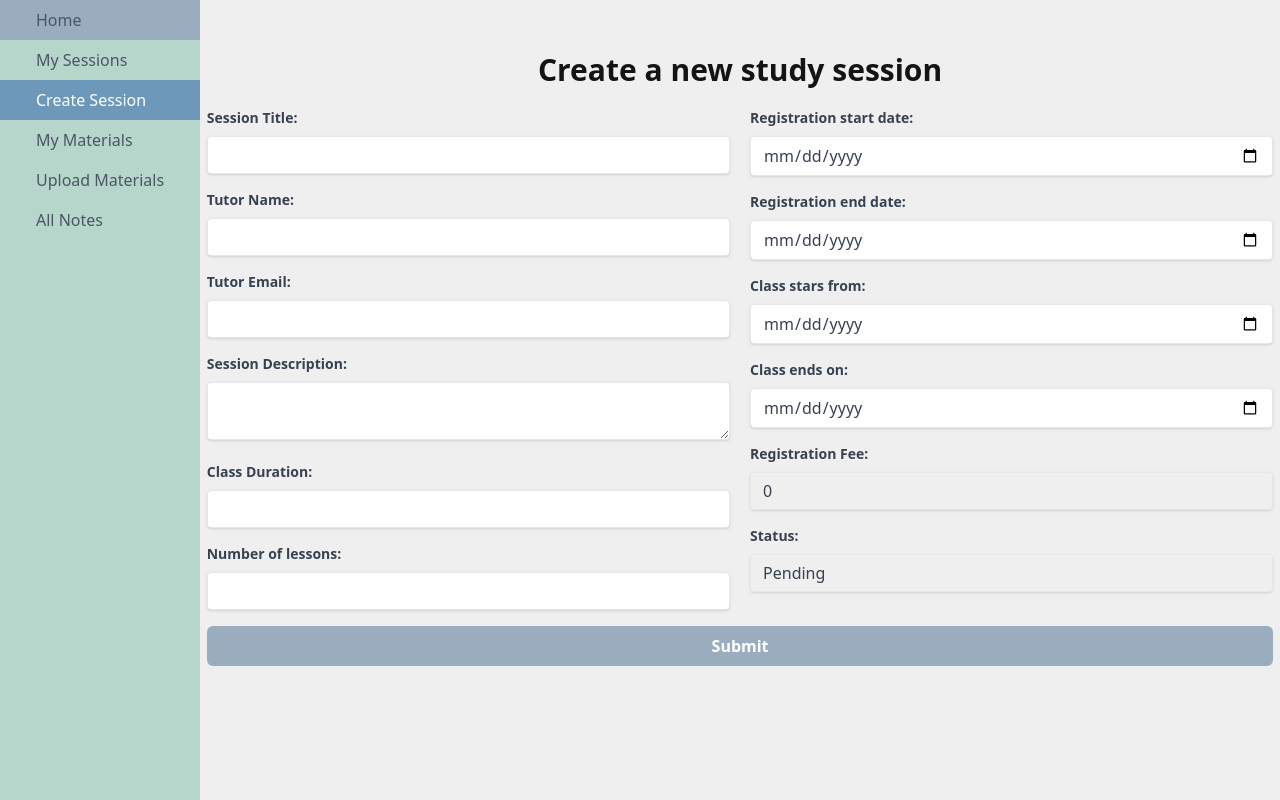
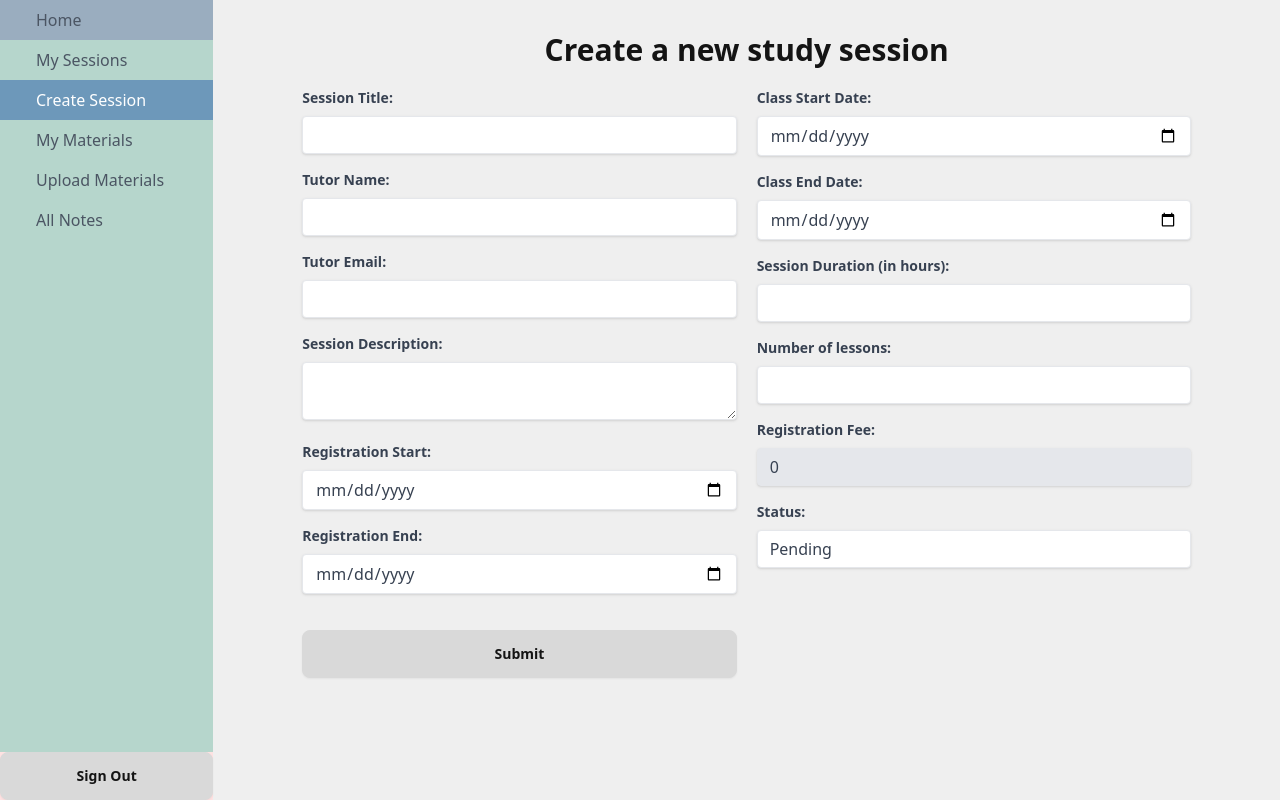
Before and after one commit to KaziSamiUllah/StudyCircle-Client, a React (Vite) app: page /dashboard/createSession in a window 1280 px wide. Built offline with nearby package versions, Linux system fonts and the light colour scheme; no server answers.

Commit message:
added logout button in dashboard

```diff
--- a/package.json
+++ b/package.json
@@ -10,6 +10,7 @@
     "preview": "vite preview"
   },
   "dependencies": {
+    "@tanstack/react-query": "^5.40.0",
     "axios": "^1.7.2",
     "firebase": "^10.12.2",
     "localforage": "^1.10.0",
@@ -19,7 +20,8 @@
     "react-hook-form": "^7.51.5",
     "react-icons": "^5.2.1",
     "react-router-dom": "^6.23.1",
-    "sort-by": "^1.2.0"
+    "sort-by": "^1.2.0",
+    "sweetalert2": "^11.11.0"
   },
   "devDependencies": {
     "@types/react": "^18.2.66",
--- a/src/Components/Shared/DashboardNav.jsx
+++ b/src/Components/Shared/DashboardNav.jsx
@@ -1,11 +1,17 @@
 import React from "react";
 import { NavLink } from "react-router-dom";
 import ActiveNavlink from "./ActiveNavlink";
+import useUser from "../../Hooks/useUser";
 
 const DashboardNav = () => {
+  const { SignOut } = useUser();
+  const handleSingOut = () => {
+    SignOut();
+  };
+
   return (
-    <div>
-      <div className="flex flex-col">
+    <div className=" relative h-screen">
+      <div className="flex flex-col ">
         <ActiveNavlink label="Home" address="/" />
         <ActiveNavlink label="My Sessions" address="/dashboard/tutorSessions" />
         <ActiveNavlink
@@ -20,10 +26,13 @@ const DashboardNav = () => {
           label="Upload Materials"
           address="/dashboard/uploadMaterials"
         />
-        <ActiveNavlink
-          label="All Notes"
-          address="/dashboard/allNotes"
-        />
+        <ActiveNavlink label="All Notes" address="/dashboard/allNotes" />
+      </div>
+      <div className="bg-red-100 absolute bottom-0 w-full ">
+
+        <button className="btn btn-square w-full" onClick={handleSingOut}>
+          Sign Out
+        </button>
       </div>
     </div>
   );
--- a/src/Components/Shared/Navbar.jsx
+++ b/src/Components/Shared/Navbar.jsx
@@ -3,15 +3,14 @@ import { Link, NavLink } from "react-router-dom";
 import useUser from "../../Hooks/useUser";
 
 const Navbar = () => {
-  const [user, SignOut] = useUser();
-  const handleSingOut=()=>{
-    SignOut()
-  }
-
+  const {user, SignOut, savedUser} = useUser();
+  console.log(savedUser);
+  const handleSingOut = () => {
+    SignOut();
+  };
 
   return (
     <div>
-
       <div className="navbar h-16">
         <div className="flex-1">
           <Link to="/" className="btn btn-ghost text-xl gap-0">
@@ -24,7 +23,6 @@ const Navbar = () => {
         <div className="flex-none">
           {user ? (
             <div className="">
-
               <div className="dropdown dropdown-hover">
                 <div tabIndex={0} role="button" className=" m-1">
                   <div className="w-10 mask mask-squircle">
@@ -41,10 +39,12 @@ const Navbar = () => {
                   tabIndex={0}
                   className="right-0 dropdown-content z-[10] menu bg-base-100 rounded-box w-fit space-y-5 p-5 shadow-md shadow-slate-500"
                 >
-                <li>{user.displayName || 'undefined'}</li>
+                  <li>{savedUser?.name || "undefined"}</li>
                   <li>{user.email}</li>
-                <li>Role:  </li>
-                <li className="bg-accent font-bold rounded-lg "><Link to="dashboard/createSession">Dashboard</Link></li>
+                  <li>Role: {savedUser?.role} </li>
+                  <li className="bg-accent font-bold rounded-lg ">
+                    <Link to="dashboard/tutorSessions">Dashboard</Link>
+                  </li>
                   <li>
                     <button className="btn" onClick={handleSingOut}>
                       Sign Out
@@ -54,7 +54,6 @@ const Navbar = () => {
               </div>
             </div>
           ) : (
-
             <ul className="menu menu-horizontal px-1 gap-1 flex justify-center">
               <li>
                 <Link to="/login">Login</Link>
--- /dev/null
+++ b/src/Hooks/useAxiosSecure.jsx
@@ -0,0 +1,15 @@
+import axios from 'axios';
+import React from 'react';
+
+export const axiosSecure = axios.create({
+    baseURL:"http://localhost:5000"
+})
+
+
+const useAxiosSecure = () => {
+    return (
+      axiosSecure
+    );
+};
+
+export default useAxiosSecure;
--- a/src/Hooks/useUser.jsx
+++ b/src/Hooks/useUser.jsx
@@ -1,9 +1,21 @@
-import React, { useContext } from 'react';
+import React, { useContext, useEffect } from 'react';
 import { AuthContext } from '../Providers/AuthProviders';
+import useAxiosSecure from './useAxiosSecure';
+import axios from 'axios';
+import { useQuery } from '@tanstack/react-query';
 
 const useUser = () => {
     const {user, SignOut} = useContext(AuthContext)
-    return [user, SignOut];
+    const axiosSecure = useAxiosSecure()
+
+    const { isLoading, data = {} } = useQuery({
+        queryKey: ["userData"],
+        queryFn: async () => {
+          const res = await axiosSecure.get(`/users/${user.email}`);
+          return res;
+        },
+      });
+    return {user, SignOut, savedUser: data.data};
 };
 
 export default useUser;
--- a/src/Pages/Dashboard/Tutor/CreateSession.jsx
+++ b/src/Pages/Dashboard/Tutor/CreateSession.jsx
@@ -1,266 +1,191 @@
-import React from "react";
-import { useForm } from "react-hook-form";
+import axios from "axios";
+import Swal from "sweetalert2";
+import useUser from "../../../Hooks/useUser";
 
 const CreateSession = () => {
-  const {
-    register,
-    handleSubmit,
-    formState: { errors },
-  } = useForm();
 
-  const onSubmit = (data) => {
-    console.log(data);
+  const{savedUser} = useUser()
+
+  const handleSubmit = (e) => {
+    e.preventDefault();
+    const formData = new FormData(e.target);
+    const sessionTitle = formData.get("sessionTitle");
+    const tutorName = formData.get("tutorName");
+    const tutorEmail = formData.get("tutorEmail");
+    const sessionDescription = formData.get("sessionDescription");
+    const regStart = formData.get("regStart");
+    const regEnd = formData.get("regEnd");
+    const classStart = formData.get("classStart");
+    const classEnd = formData.get("classEnd");
+    const status = formData.get("status");
+    const lessons = formData.get("lessons");
+    const fee = formData.get("fee");
+
+    const data = {sessionTitle, tutorName, tutorEmail, sessionDescription, regStart, regEnd, classStart, classEnd, status, lessons, fee}
+console.log(data);
+    axios.post('http://localhost:5000/sessions',data)
+    .then(res=>{console.log(res)
+      if(res.statusText == "OK"){
+        Swal.fire({
+          position: "center",
+          icon: "success",
+          title: "New session has been posted for approval",
+          showConfirmButton: false,
+          timer: 1500
+        });}
+
+    })
+    .catch(error=>console.log(error))
   };
 
   return (
-    <form onSubmit={handleSubmit(onSubmit)} className="w-10/12 mx-auto mt-8 ">
-        <h1 className="text-center text-3xl font-semibold my-5">Create a new study session</h1>
+    <form onSubmit={handleSubmit} className="w-10/12 mx-auto mt-8 ">
+      <h1 className="text-center text-3xl font-semibold my-5">
+        Create a new study session
+      </h1>
       <div className="grid grid-cols-2 gap-5">
         <div>
           <div className="mb-4">
-            <label
-              className="block text-gray-700 text-sm font-bold mb-2"
-              htmlFor="sessionTitle"
-            >
+            <label className="block text-gray-700 text-sm font-bold mb-2">
               Session Title:
             </label>
             <input
               type="text"
-              {...register("sessionTitle", { required: true })}
+              name="sessionTitle"
               className="shadow appearance-none border rounded w-full py-2 px-3 text-gray-700 leading-tight focus:outline-none focus:shadow-outline"
             />
-            {errors.sessionTitle && (
-              <span className="text-red-500 text-xs">
-                Session Title is required
-              </span>
-            )}
           </div>
 
           <div className="mb-4">
-            <label
-              className="block text-gray-700 text-sm font-bold mb-2"
-              htmlFor="tutorName"
-            >
+            <label className="block text-gray-700 text-sm font-bold mb-2">
               Tutor Name:
             </label>
             <input
               type="text"
-              {...register("tutorName", { required: true })}
+              name="tutorName"
+              defaultValue={savedUser?.name}
+              readOnly
               className="shadow appearance-none border rounded w-full py-2 px-3 text-gray-700 leading-tight focus:outline-none focus:shadow-outline"
             />
-            {errors.tutorName && (
-              <span className="text-red-500 text-xs">
-                Tutor Name is required
-              </span>
-            )}
+          </div>
+          <div className="mb-4">
+            <label className="block text-gray-700 text-sm font-bold mb-2">
+              Tutor Email:
+            </label>
+            <input
+              type="text"
+              name="tutorEmail"
+              defaultValue={savedUser?.email}
+              readOnly
+              className="shadow appearance-none border rounded w-full py-2 px-3 text-gray-700 leading-tight focus:outline-none focus:shadow-outline"
+            />
+          </div>
+          <div className="mb-4">
+            <label className="block text-gray-700 text-sm font-bold mb-2">
+              Session Description:
+            </label>
+            <textarea
+              type="text"
+              name="sessionDescription"
+              className="shadow appearance-none border rounded w-full py-2 px-3 text-gray-700 leading-tight focus:outline-none focus:shadow-outline"
+            />
+          </div>
+          <div className="mb-4">
+            <label className="block text-gray-700 text-sm font-bold mb-2">
+              Registration Start:
+            </label>
+            <input
+              type="date"
+              name="regStart"
+              className="shadow appearance-none border rounded w-full py-2 px-3 text-gray-700 leading-tight focus:outline-none focus:shadow-outline"
+            />
+          </div>
+          <div className="mb-4">
+            <label className="block text-gray-700 text-sm font-bold mb-2">
+              Registration End:
+            </label>
+            <input
+              type="date"
+              name="regEnd"
+              className="shadow appearance-none border rounded w-full py-2 px-3 text-gray-700 leading-tight focus:outline-none focus:shadow-outline"
+            />
+          </div>
+        </div>
+        <div>
+          <div className="mb-4">
+            <label className="block text-gray-700 text-sm font-bold mb-2">
+              Class Start Date:
+            </label>
+            <input
+              type="date"
+              name="classStart"
+              className="shadow appearance-none border rounded w-full py-2 px-3 text-gray-700 leading-tight focus:outline-none focus:shadow-outline"
+            />
+          </div>
+          <div className="mb-4">
+            <label className="block text-gray-700 text-sm font-bold mb-2">
+              Class End Date:
+            </label>
+            <input
+              type="date"
+              name="classEnd"
+              className="shadow appearance-none border rounded w-full py-2 px-3 text-gray-700 leading-tight focus:outline-none focus:shadow-outline"
+            />
+          </div>
+          <div className="mb-4">
+            <label className="block text-gray-700 text-sm font-bold mb-2">
+              Session Duration (in hours):
+            </label>
+            <input
+              type="number"
+              name="classDuration"
+              min="0"
+              step="0.5"
+              className="shadow appearance-none border rounded w-full py-2 px-3 text-gray-700 leading-tight focus:outline-none focus:shadow-outline"
+            />
           </div>
 
           <div className="mb-4">
-            <label
-              className="block text-gray-700 text-sm font-bold mb-2"
-              htmlFor="tutorEmail"
-            >
-              Tutor Email:
-            </label>
-            <input
-              type="email"
-              {...register("tutorEmail", { required: true })}
-              className="shadow appearance-none border rounded w-full py-2 px-3 text-gray-700 leading-tight focus:outline-none focus:shadow-outline"
-            />
-            {errors.tutorEmail && (
-              <span className="text-red-500 text-xs">
-                Tutor Email is required
-              </span>
-            )}
-          </div>
-
-          <div className="mb-4">
-            <label
-              className="block text-gray-700 text-sm font-bold mb-2"
-              htmlFor="sessionDescription"
-            >
-              Session Description:
-            </label>
-            <textarea
-              {...register("sessionDescription", { required: true })}
-              className="shadow appearance-none border rounded w-full py-2 px-3 text-gray-700 leading-tight focus:outline-none focus:shadow-outline"
-            ></textarea>
-            {errors.sessionDescription && (
-              <span className="text-red-500 text-xs">
-                Session Description is required
-              </span>
-            )}
-          </div>
-
-          <div className="mb-4">
-            <label
-              className="block text-gray-700 text-sm font-bold mb-2"
-              htmlFor="tutorEmail"
-            >
-              Class Duration:
-            </label>
-            <input
-              type="text"
-              {...register("classDuration", { required: true })}
-              className="shadow appearance-none border rounded w-full py-2 px-3 text-gray-700 leading-tight focus:outline-none focus:shadow-outline"
-            />
-            {errors.tutorEmail && (
-              <span className="text-red-500 text-xs">
-                Class duration is required
-              </span>
-            )}
-          </div>
-
-          <div className="mb-4">
-            <label
-              className="block text-gray-700 text-sm font-bold mb-2"
-              htmlFor="tutorEmail"
-            >
+            <label className="block text-gray-700 text-sm font-bold mb-2">
               Number of lessons:
             </label>
             <input
               type="number"
-              {...register("lessons")}
+              name="lessons"
               className="shadow appearance-none border rounded w-full py-2 px-3 text-gray-700 leading-tight focus:outline-none focus:shadow-outline"
             />
-            {errors.tutorEmail && (
-              <span className="text-red-500 text-xs">
-                Class duration is required
-              </span>
-            )}
-          </div>
-        </div>
-        <div>
-          <div className="mb-4">
-            <label
-              className="block text-gray-700 text-sm font-bold mb-2"
-              htmlFor="tutorEmail"
-            >
-              Registration start date:
-            </label>
-            <input
-              type="date"
-              {...register("regStart", { required: true })}
-              className="shadow appearance-none border rounded w-full py-2 px-3 text-gray-700 leading-tight focus:outline-none focus:shadow-outline"
-            />
-            {errors.tutorEmail && (
-              <span className="text-red-500 text-xs">
-                Registration start date is required
-              </span>
-            )}
           </div>
 
           <div className="mb-4">
-            <label
-              className="block text-gray-700 text-sm font-bold mb-2"
-              htmlFor="tutorEmail"
-            >
-              Registration end date:
-            </label>
-            <input
-              type="date"
-              {...register("regEnd", { required: true })}
-              className="shadow appearance-none border rounded w-full py-2 px-3 text-gray-700 leading-tight focus:outline-none focus:shadow-outline"
-            />
-            {errors.tutorEmail && (
-              <span className="text-red-500 text-xs">
-                Registration end date is required
-              </span>
-            )}
-          </div>
-
-          <div className="mb-4">
-            <label
-              className="block text-gray-700 text-sm font-bold mb-2"
-              htmlFor="tutorEmail"
-            >
-              Class stars from:
-            </label>
-            <input
-              type="date"
-              {...register("classStart", { required: true })}
-              className="shadow appearance-none border rounded w-full py-2 px-3 text-gray-700 leading-tight focus:outline-none focus:shadow-outline"
-            />
-            {errors.tutorEmail && (
-              <span className="text-red-500 text-xs">
-                Class stars date is required
-              </span>
-            )}
-          </div>
-
-          <div className="mb-4">
-            <label
-              className="block text-gray-700 text-sm font-bold mb-2"
-              htmlFor="tutorEmail"
-            >
-              Class ends on:
-            </label>
-            <input
-              type="date"
-              {...register("classEnd", { required: true })}
-              className="shadow appearance-none border rounded w-full py-2 px-3 text-gray-700 leading-tight focus:outline-none focus:shadow-outline"
-            />
-            {errors.tutorEmail && (
-              <span className="text-red-500 text-xs">
-                Class end date is required
-              </span>
-            )}
-          </div>
-
-          <div className="mb-4">
-            <label
-              className="block text-gray-700 text-sm font-bold mb-2"
-              htmlFor="tutorEmail"
-            >
+            <label className="block text-gray-700 text-sm font-bold mb-2">
               Registration Fee:
             </label>
             <input
               type="number"
+              name="fee"
+              min="0"
+              readOnly
               value={0}
-              {...register("fee", { disabled: true })}
-              className="shadow appearance-none border rounded w-full py-2 px-3 text-gray-700 leading-tight focus:outline-none focus:shadow-outline"
+              className="shadow appearance-none border rounded w-full py-2 px-3 text-gray-700 leading-tight bg-gray-200"
             />
-            {errors.tutorEmail && (
-              <span className="text-red-500 text-xs">
-                Class duration is required
-              </span>
-            )}
           </div>
-
           <div className="mb-4">
-            <label
-              className="block text-gray-700 text-sm font-bold mb-2"
-              htmlFor="tutorEmail"
-            >
+            <label className="block text-gray-700 text-sm font-bold mb-2">
               Status:
             </label>
             <input
-              type="text"
+              name="status"
               value="Pending"
-              {...register("status", { disabled: true })}
+              readOnly
               className="shadow appearance-none border rounded w-full py-2 px-3 text-gray-700 leading-tight focus:outline-none focus:shadow-outline"
-            />
-            {errors.tutorEmail && (
-              <span className="text-red-500 text-xs">
-                Class duration is required
-              </span>
-            )}
+            >
+              {/* Add additional status options here */}
+            </input>
           </div>
         </div>
-      </div>
-
-      {/* Add other fields similarly */}
-
-      <div className="flex items-center justify-between">
-        <button
-          className="bg-primary text-white px-4 py-2 rounded-md hover:bg-secondary w-full font-bold"
-          type="submit"
-        >
-          Submit
-        </button>
+        <input type="submit" className="btn" />
       </div>
     </form>
   );
 };
-
 export default CreateSession;
--- a/src/Pages/Dashboard/Tutor/TutorSessions.jsx
+++ b/src/Pages/Dashboard/Tutor/TutorSessions.jsx
@@ -1,10 +1,111 @@
+import { useQuery } from "@tanstack/react-query";
+import useUser from "../../../Hooks/useUser";
+import useAxiosSecure from "../../../Hooks/useAxiosSecure";
+import Swal from "sweetalert2";
+import { MdDelete } from "react-icons/md";
+import { FcViewDetails } from "react-icons/fc";
 
 const TutorSessions = () => {
-    return (
+  const axiosSecure = useAxiosSecure();
+  const { savedUser } = useUser();
+
+  const {
+    isLoading,
+    refetch,
+    data = [],
+  } = useQuery({
+    queryKey: ["userSession"],
+    queryFn: async () => {
+      const res = await axiosSecure.get(`/sessions/${savedUser.email}`);
+      return res;
+    },
+  });
+  const tutorSessions = data.data;
+
+  const handleDelete = async (id) => {
+    console.log(id);
+
+    Swal.fire({
+        title: "Are you sure?",
+        text: "You won't be able to revert this!",
+        icon: "warning",
+        showCancelButton: true,
+        confirmButtonColor: "#3085d6",
+        cancelButtonColor: "#d33",
+        confirmButtonText: "Yes, delete it!"
+      }).then((result) => {
+        if (result.isConfirmed) {
+            deleteSession(id)
+
+          Swal.fire({
+            title: "Deleted!",
+            text: "Your file has been deleted.",
+            icon: "success"
+          });
+        }
+      });
+
+    }
+
+const deleteSession = async (id) =>{
+    const res = await axiosSecure.delete(`/sessions/${id}`);
+    console.log(res.data);
+    if (res.data.acknowledged === true) {
+      refetch();
+      console.log(res.data.acknowledged);
+    }
+  };
+
+  return (
+    <div className="w-full">
+      {isLoading ? (
+        <div className=" flex justify-center items-center min-h-screen text-center">
+          <span className="loading loading-ring loading-lg"></span>
+        </div>
+      ) : (
         <div>
-            My Tutor Sessions
+          <table className="min-w-full bg-white border border-gray-200">
+            <thead>
+              <tr>
+                <th className="py-2 px-4 border-b">Session Title</th>
+                <th className="py-2 px-4 border-b">Registration Fee</th>
+                <th className="py-2 px-4 border-b">Status</th>
+                <th className="py-2 px-4 border-b">Action</th>
+              </tr>
+            </thead>
+            <tbody>
+              {tutorSessions.map((session, index) => (
+                <tr key={index}>
+                  <td className="py-2 px-4 border-b text-center">
+                    {session.sessionTitle}
+                  </td>
+                  <td className="py-2 px-4 border-b text-center">
+                    {session.fee}
+                  </td>
+                  <td className="py-2 px-4 border-b text-center">
+                    {session.status}
+                  </td>
+                  <td className="py-2 px-4 border-b ">
+                    <div className="text-center">
+                      <button title="Show details" className="btn btn-ghost btn-sm   m-1 w-fit mx-auto text-2xl">
+                      <FcViewDetails />
+                      </button>
+                      <button
+                        onClick={() => handleDelete(session._id)}
+                        className="btn btn-ghost btn-sm  text-red-500 m-1 w-fit mx-auto text-2xl"
+                      >
+                       <MdDelete />
+                      </button>
+                    </div>
+                  </td>
+                </tr>
+              ))}
+            </tbody>
+          </table>
         </div>
-    );
+      )}
+    </div>
+  );
 };
 
 export default TutorSessions;
--- a/src/Pages/Home/Study sessions/StudySessions.jsx
+++ b/src/Pages/Home/Study sessions/StudySessions.jsx
@@ -1,14 +1,49 @@
+import { useQuery } from "@tanstack/react-query";
+import useAxiosSecure from "../../../Hooks/useAxiosSecure";
 import SessionCard from "./SessionCard";
 
 const StudySessions = () => {
-    return (
-        <div>
-            <h1 className="section-title">Sessions</h1>
-            <div>
-                <SessionCard></SessionCard>
+  const axiosSecure = useAxiosSecure();
+
+  const { isLoading, data = [] } = useQuery({
+    queryKey: ["repoData"],
+    queryFn: async () => {
+      const res = await axiosSecure.get("/sessions");
+      return res;
+    },
+  });
+  console.log(isLoading, data.data);
+
+  return (
+    <div>
+      <h1 className="section-title">Sessions</h1>
+
+      <div >
+        {isLoading ? (
+          <div className="flex ">
+            <div className="flex flex-col gap-4 w-96 m-5 ">
+              <div className="skeleton h-32 w-full"></div>
+              <div className="skeleton h-4 w-28"></div>
+              <div className="skeleton h-4 w-full"></div>
+              <div className="skeleton h-4 w-full"></div>
             </div>
-        </div>
-    );
+            <div className="flex flex-col gap-4 w-96 m-5  ">
+              <div className="skeleton h-32 w-full"></div>
+              <div className="skeleton h-4 w-28"></div>
+              <div className="skeleton h-4 w-full"></div>
+              <div className="skeleton h-4 w-full"></div>
+            </div>
+          </div>
+        ) : (
+          <div className="grid grid-cols-3 my-5">
+            {data?.data?.map((session) => (
+              <SessionCard key={session._id} session={session}></SessionCard>
+            ))}
+          </div>
+        )}
+      </div>
+    </div>
+  );
 };
 
 export default StudySessions;
--- a/src/Pages/Layouts/Dashboard.jsx
+++ b/src/Pages/Layouts/Dashboard.jsx
@@ -4,10 +4,13 @@ import DashboardNav from "../../Components/Shared/DashboardNav";
 const Dashboard = () => {
   return (
     <div className="flex">
-      <div className="bg-accent  font-bold min-h-screen">
+      <div className="bg-accent  font-bold min-h-screen w-2/12">
         <DashboardNav></DashboardNav>
       </div>
+      <div className="w-10/12">
       <Outlet></Outlet>
+      </div>
+
     </div>
   );
 };
```
Also changed, not shown: src/Hooks/useSessionData.jsx (added, +16 -0 lines), src/Pages/Home/Study sessions/SessionCard.jsx (+10 -16 lines), src/main.jsx (+9 -4 lines), 1 other file (tests, documents, lock files or other folders). Lines whose indentation alone changed are shown as unchanged.
